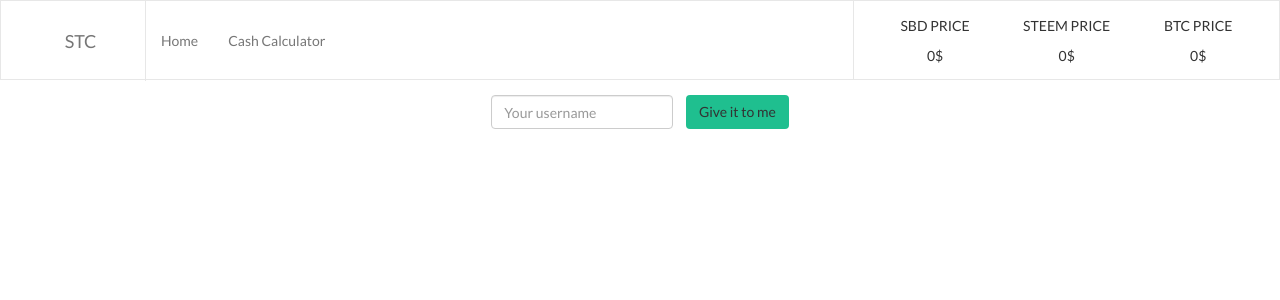
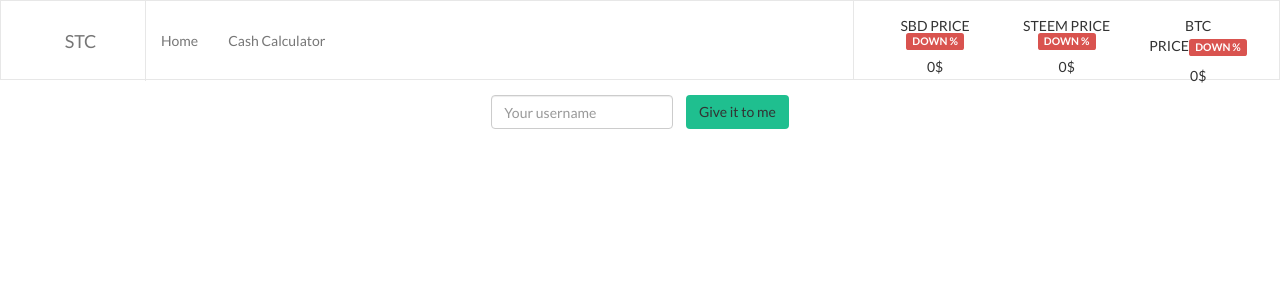
Before and after one commit to omeratagunn/Steem-Challenger, a PHP site: page / in a window 1280 px wide. Shown: the top 300 px of the page. Run offline with PHP 8.4, Linux system fonts and the light colour scheme; data that the repository does not hold is empty; some libraries are stand-ins or nearby versions.

Commit message:
Live volume ratio
- Green and red warns added.
- If SBD,STEEM,BTC raise up. Will show as green. IF lose value, red.

```diff
--- a/index.php
+++ b/index.php
@@ -6,7 +6,6 @@ include 'modules/converts.php';
 $dollarprice = floatval($dollarprice);
 $steemprice = floatval($steemprice);
 $btcdollar = floatval($btcdollar);
-
 ?>
 
 <html>
@@ -25,7 +24,9 @@ $btcdollar = floatval($btcdollar);
 	<link href="//netdna.bootstrapcdn.com/font-awesome/4.0.3/css/font-awesome.min.css" rel="stylesheet">
 
 <body>
+
 <header>
+
 	<!-- navbar code starts-->
 	<nav class="navbar navbar-default col-md-8 col-sm-8 col-xs-12 col-lg-8">
   <div class="container-fluid">
@@ -55,15 +56,45 @@ $btcdollar = floatval($btcdollar);
 
 <div class="col-xs-12 col-sm-4 col-md-4 col-lg-4 currency-live-price-section">
 	<div class="col-md-4 col-lg-4 col-sm-4 col-xs-4 margin-top-15">
-		<p> SBD PRICE</p>
-		<p> <?php echo $dollarprice; ?>$ </p>
+		<p> SBD PRICE <?php
+		if($sbd_volume > 0){
+
+		echo '<span class="label label-success">UP %'.$sbd_volume.'</span>';}
+
+		else {
+
+			echo '<span class="label label-danger">DOWN %'.$sbd_volume.'</span>';
+		}
+
+		?></p>
+		<p> <?php echo $dollarprice; ?>$</p>
 	</div>
 	<div class="col-md-4 col-lg-4 col-sm-4 col-xs-4 margin-top-15">
-		<p> STEEM PRICE</p>
+		<p> STEEM PRICE <?php
+		if($steem_volume > 0){
+
+		echo '<span class="label label-success">UP %'.$steem_volume.'</span>';}
+
+		else {
+
+			echo '<span class="label label-danger">DOWN %'.$steem_volume.'</span>';
+		}
+
+		?></p>
 		<p> <?php echo $steemprice; ?>$ </p>
 	</div>
 	<div class="col-md-4 col-lg-4 col-sm-4 col-xs-4 margin-top-15">
-		<p> BTC PRICE</p>
+		<p> BTC PRICE<?php
+		if($btc_volume > 0){
+
+		echo '<span class="label label-success">UP %'.$btc_volume.'</span>';}
+
+		else {
+
+			echo '<span class="label label-danger">DOWN %'.$btc_volume.'</span>';
+		}
+
+		?></p>
 		<p> <?php echo $btcdollar; ?>$ </p>
 	</div>
 
@@ -71,20 +102,14 @@ $btcdollar = floatval($btcdollar);
 <!-- currency price section ends -->
 </header>
 <center>
-
-
 <nav class="navbar navbar-light bg-faded">
   <form method="GET" class="form-inline">
     <input name="myself" class="form-control mr-sm-2 margin-top-15" type="text" placeholder="Your username" >
     <button class="btn btn-outline-success my-2 my-sm-0 user-submit-button" type="submit" name="check">Give it to me</button>
   </form>
 </nav>
-
-
 <?php
-
 require 'cashcalculator.php';
-
 ?>
 </center>
 </body>
```
